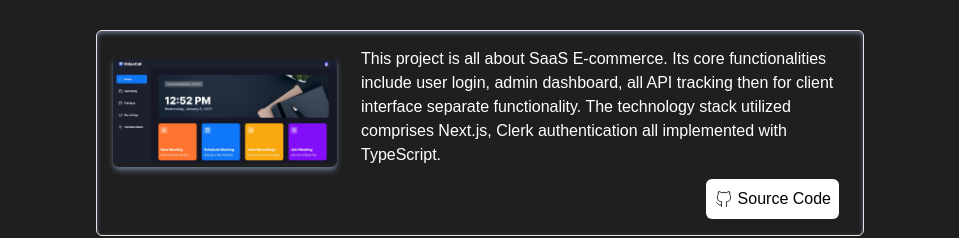
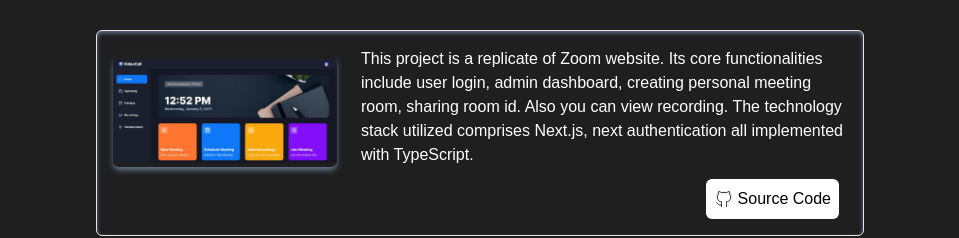
Before and after one commit to pratik-git10/portfolio_website, a Next.js app: page /products in a window 1280 px wide. Shown: the part 280-518 px from the top of the page, without its empty margins (160-1119 px from the left). Built offline with nearby package versions, Linux system fonts and the light colour scheme.

Commit message:
modified product file

```diff
--- a/app/products/page.tsx
+++ b/app/products/page.tsx
@@ -17,7 +17,7 @@
         />
 
         <ProjectSectionNew
-          description="This project is all about SaaS E-commerce. Its core functionalities include user login, admin dashboard, all API tracking then for client interface separate functionality. The technology stack utilized comprises Next.js, Clerk authentication all implemented with TypeScript."
+          description="This project is a replicate of Zoom website. Its core functionalities include user login, admin dashboard, creating personal meeting room, sharing room id. Also you can view recording. The technology stack utilized comprises Next.js, next authentication all implemented with TypeScript."
           link="https://zoom-clone-three-fawn.vercel.app/"
           linkLabel="Zoom"
           image="/zoom_img.jpg"
```
